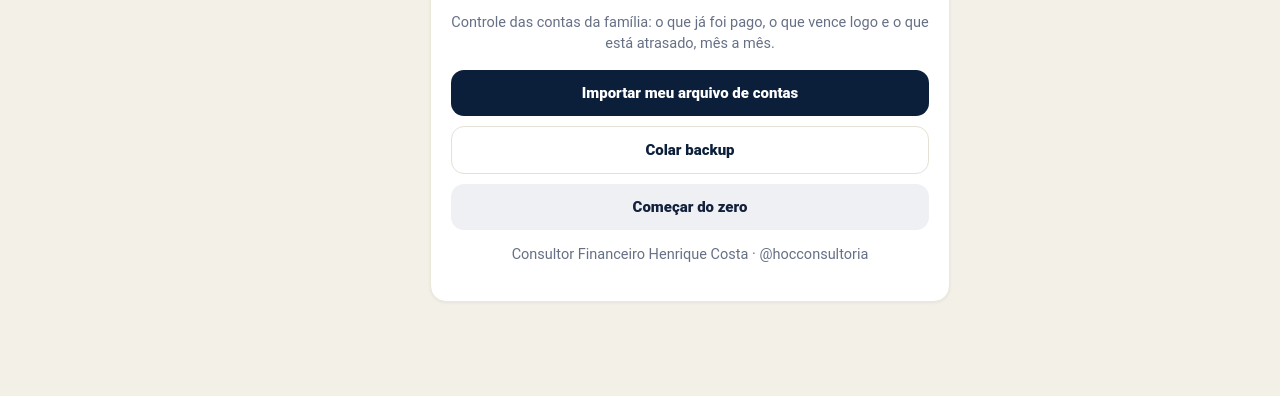
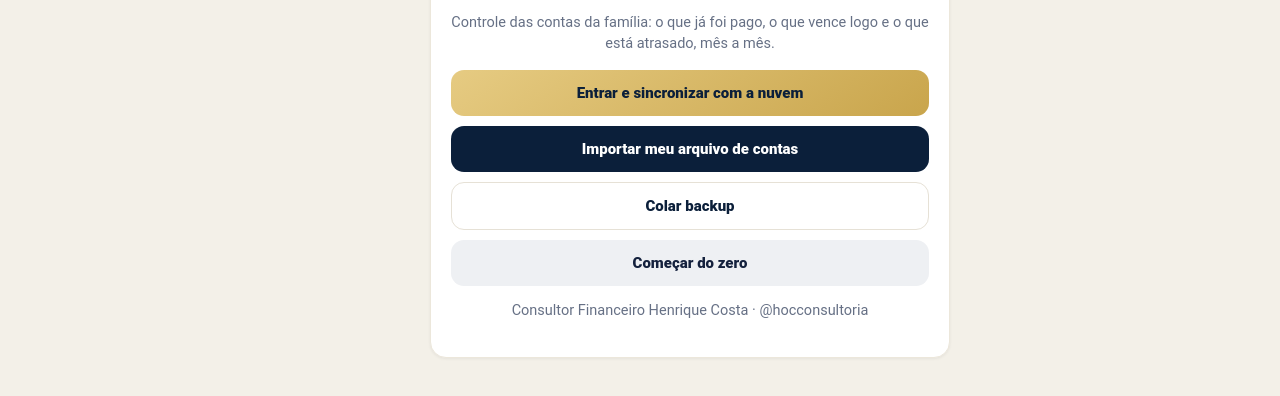
Before and after one commit to hocconsultor-HOC/famcont, a plain HTML site: page web/index.html in a window 1280 px wide. Shown: the part 244-640 px from the top of the page. Drawn offline with Linux system fonts and the light colour scheme.

Commit message:
FAMCONT 1.1.0: nuvem ativada, contas familiares, imagem do app e PIX organizado
Co-Authored-By: Claude Opus 5.5 <noreply@anthropic.com>
Claude-Session: https://claude.ai/code/session_01BZ9uHtjzFouQ82jLxaPX1u

```diff
--- a/version.json
+++ b/version.json
@@ -1 +1 @@
-{"version":"1.0.0","build":1,"notes":"Primeira versão"}
+{"version":"1.1.0","build":2,"notes":"Nuvem ativada (celular e tablet sincronizados), contas familiares, imagem do app e PIX organizado"}
--- a/web/index.html
+++ b/web/index.html
@@ -300,10 +300,10 @@ details.fin summary::-webkit-details-marker{display:none}
 <script>
 'use strict';
 /* ================= Configuração ================= */
-const APP={name:'FAMCONT',version:'1.0.0',build:1,repo:'hocconsultor-HOC/famcont'};
+const APP={name:'FAMCONT',version:'1.1.0',build:2,repo:'hocconsultor-HOC/famcont'};
 APP.apk='https://github.com/'+APP.repo+'/releases/download/app-android/FAMCONT.apk';
 APP.info='https://raw.githubusercontent.com/'+APP.repo+'/main/version.json';
-const FB={apiKey:'',projectId:''}; // nuvem (Firebase) — preenchido na versão final
+const FB={apiKey:'AIzaSyDsuh0H-KtQcDOBVQ8WrcGUelo95fImzT8',projectId:'famcont-44007'}; // nuvem (Firebase · projeto FAMCONT, chave pública; a segurança é feita pelas regras do banco)
 const KEY='famcont.v1',KAUTH='famcont.auth',KMETA='famcont.meta';
 const MESES=['Janeiro','Fevereiro','Março','Abril','Maio','Junho','Julho','Agosto','Setembro','Outubro','Novembro','Dezembro'];
 const CATS={investimento:['📈','Investimento'],doacao:['⛪','Dízimo e doações'],filhos:['🧒','Filhos'],moradia:['🏠','Moradia'],energia:['💡','Luz, água e gás'],transporte:['🚗','Transporte'],educacao:['🎓','Educação'],telecom:['📱','Celular, internet e TV'],saude:['🩺','Saúde'],seguro:['🛡️','Seguros e previdência'],cartao:['💳','Cartões'],emprestimo:['🏦','Empréstimos'],eventos:['🎉','Eventos'],outros:['📌','Outros']};
```
